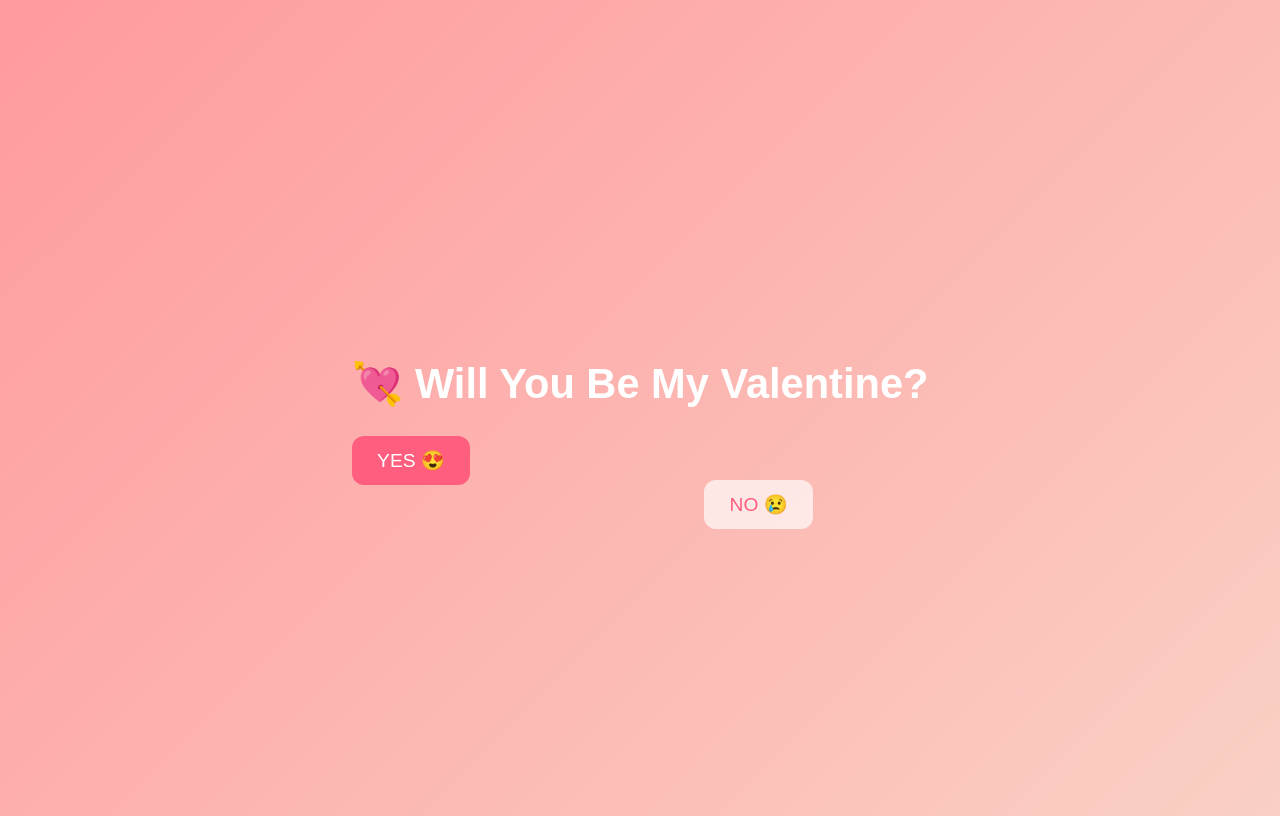
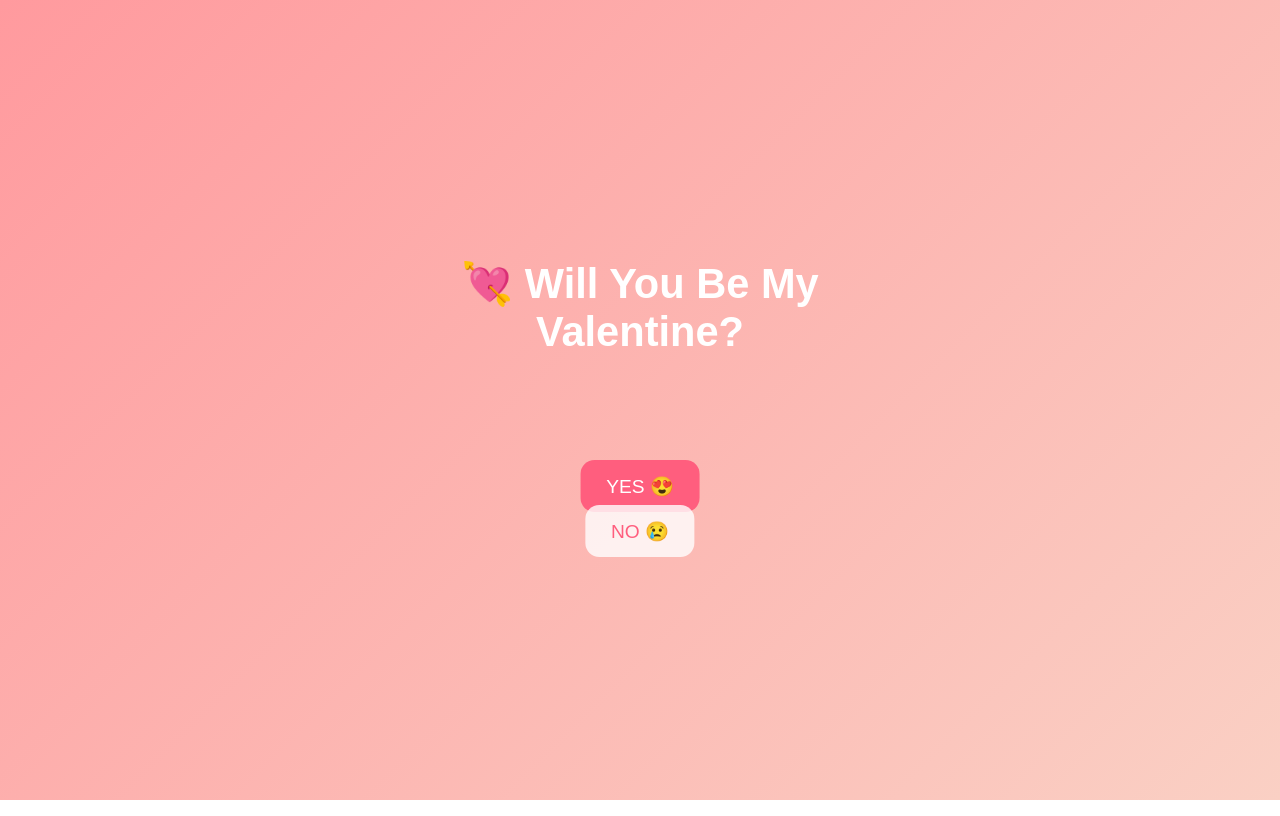
Before and after one commit to orewafuad/orewafuad.github.io, a plain HTML site: page index.html in a window 1280 px wide. Drawn offline with Linux system fonts and the light colour scheme.

Commit message:
Update index.html

```diff
--- a/index.html
+++ b/index.html
@@ -2,58 +2,88 @@
 <html lang="en">
 <head>
   <meta charset="UTF-8" />
+  <meta name="viewport" content="width=device-width, initial-scale=1.0" />
   <title>Be My Valentine?</title>
+
   <style>
+    * {
+      box-sizing: border-box;
+    }
+
     body {
+      margin: 0;
+      min-height: 100vh;
       background: linear-gradient(135deg, #ff9a9e, #fad0c4);
-      height: 100vh;
       display: flex;
       justify-content: center;
       align-items: center;
       font-family: Poppins, sans-serif;
       overflow: hidden;
+      padding: 1rem;
+    }
+
+    .card {
+      width: 100%;
+      max-width: 420px;
+      text-align: center;
+      position: relative;
     }
 
     h1 {
       color: white;
-      font-size: 2.6rem;
-      text-align: center;
+      font-size: clamp(1.8rem, 5vw, 2.6rem);
+      margin-bottom: 2rem;
+    }
+
+    .buttons {
+      position: relative;
+      height: 180px;
     }
 
     button {
-      padding: 0.8rem 1.6rem;
-      font-size: 1.2rem;
+      padding: clamp(0.6rem, 3vw, 0.9rem)
+               clamp(1.2rem, 5vw, 1.6rem);
+      font-size: clamp(1rem, 4vw, 1.2rem);
       border: none;
-      border-radius: 12px;
+      border-radius: 14px;
       cursor: pointer;
       transition: transform 0.25s ease;
+      position: absolute;
+      white-space: nowrap;
     }
 
     #yes {
       background: #ff5e7e;
       color: white;
+      left: 50%;
+      top: 40%;
+      transform: translateX(-50%);
     }
 
     #no {
-      background: #ffffffaa;
+      background: #ffffffcc;
       color: #ff5e7e;
-      position: fixed;
-      top: 60%;
-      left: 55%;
+      left: 50%;
+      top: 65%;
+      transform: translateX(-50%);
     }
   </style>
 </head>
 <body>
 
-  <div>
+  <div class="card">
     <h1>💘 Will You Be My Valentine?</h1>
-    <button id="yes">YES 😍</button>
-    <button id="no">NO 😢</button>
+
+    <div class="buttons" id="arena">
+      <button id="yes">YES 😍</button>
+      <button id="no">NO 😢</button>
+    </div>
   </div>
 
   <script>
     const yesBtn = document.getElementById("yes");
     const noBtn = document.getElementById("no");
+    const arena = document.getElementById("arena");
 
     let scale = 1;
     const MAX_SCALE = 2;
@@ -70,22 +100,23 @@
     let index = 0;
 
     noBtn.addEventListener("click", () => {
-      // YES makin gede (ada batas)
+      // YES membesar (dengan batas)
       if (scale < MAX_SCALE) {
         scale += 0.15;
-        yesBtn.style.transform = `scale(${scale})`;
+        yesBtn.style.transform = `translateX(-50%) scale(${scale})`;
       }
 
-      // Batas aman layar
-      const padding = 20;
-      const maxX = window.innerWidth - noBtn.offsetWidth - padding;
-      const maxY = window.innerHeight - noBtn.offsetHeight - padding;
+      // Arena aman
+      const arenaRect = arena.getBoundingClientRect();
+      const maxX = arenaRect.width - noBtn.offsetWidth;
+      const maxY = arenaRect.height - noBtn.offsetHeight;
 
       const x = Math.random() * maxX;
       const y = Math.random() * maxY;
 
-      noBtn.style.left = x + "px";
-      noBtn.style.top = y + "px";
+      noBtn.style.left = `${x}px`;
+      noBtn.style.top = `${y}px`;
+      noBtn.style.transform = "none";
 
       // Ganti teks
       index = (index + 1) % noTexts.length;
@@ -94,11 +125,11 @@
 
     yesBtn.addEventListener("click", () => {
       document.body.innerHTML = `
-        <h1 style="color:white;font-size:3rem;text-align:center;">
+        <h1 style="color:white;text-align:center;font-size:clamp(2rem,6vw,3rem);">
           💖 YAYYYY 💖
         </h1>
-        <p style="color:white;text-align:center;font-size:1.4rem;">
-          Kamu ga bisa nolak dari awal 😌
+        <p style="color:white;text-align:center;font-size:clamp(1.2rem,4vw,1.5rem);">
+          Dari awal juga udah tau jawabannya 😌
         </p>
       `;
       document.body.style.background = "pink";
```
